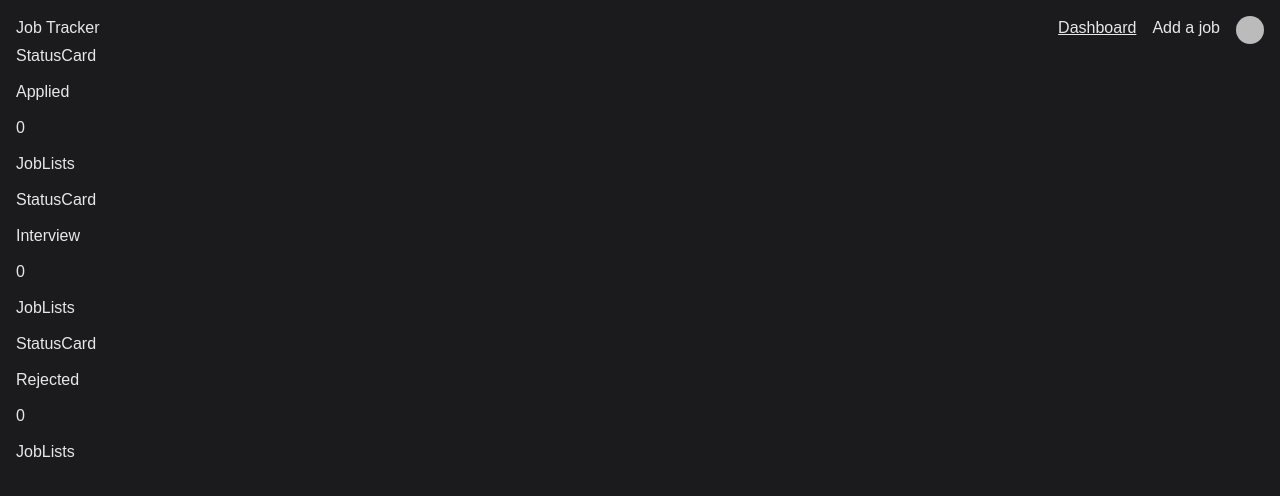
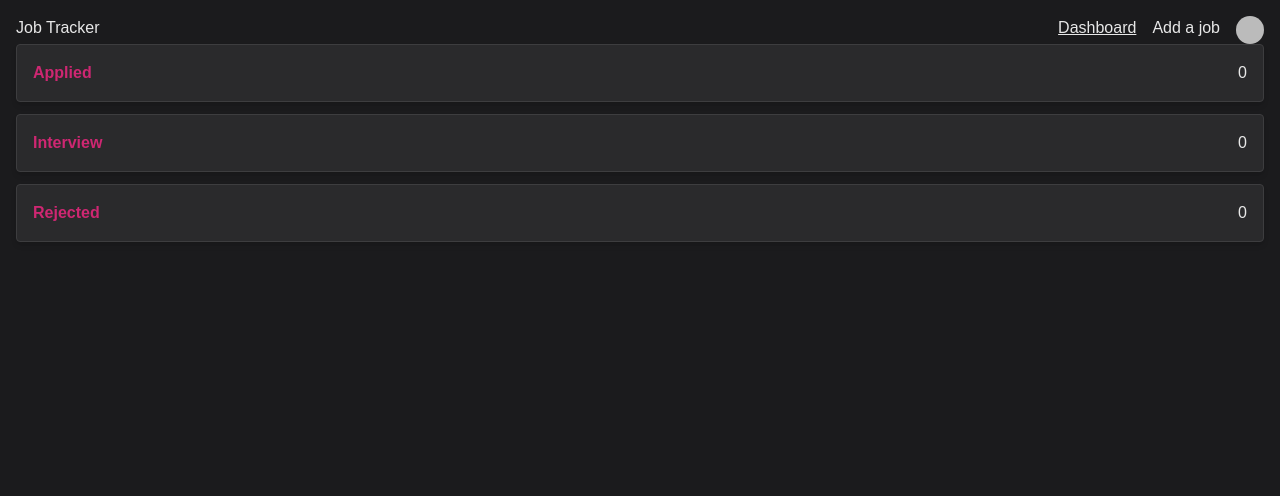
Before and after one commit to David-Nakeeran/job-tracker, a Next.js app: page /dashboard in a window 1280 px wide. Shown: the top 496 px of the page. Built offline with nearby package versions, Linux system fonts and the light colour scheme; no server answers; the database is empty; sample sign-in values are in the browser's storage; some icons are missing.

Commit message:
Feat: updated styling

```diff
--- a/src/components/StatusCard.tsx
+++ b/src/components/StatusCard.tsx
@@ -1,16 +1,27 @@
+"use client";
 import { StatusCardProps } from "@/types/dataTypes";
+import { useState } from "react";
 
 export default function StatusCard({
   status,
   count,
   children,
 }: StatusCardProps) {
+  const [isOpen, setIsOpen] = useState(false);
   return (
-    <>
-      <h1>StatusCard</h1>
-      <h2>{status}</h2>
-      <p>{count}</p>
-      {children}
-    </>
+    <div className="bg-[#2a2a2c] text-[#e8e8e8] border border-[#3d3d3f] rounded shadow-md transition-all duration-200 hover:border-[#ce2772]">
+      <button
+        className="w-full flex justify-between p-4 focus:outline-none focus:ring-2 focus:ring-[#ce2772] transition-colors cursor-pointer transform"
+        onClick={() => setIsOpen(!isOpen)}
+      >
+        <span className="text-[#ce2772] font-semibold">{status}</span>
+        <span>{count}</span>
+      </button>
+      {isOpen && (
+        <div className="bg-[#1b1b1d] border-t border-[#3d3d3f] p-4 text-[#e8e8e8]">
+          {children}
+        </div>
+      )}
+    </div>
   );
 }
```
